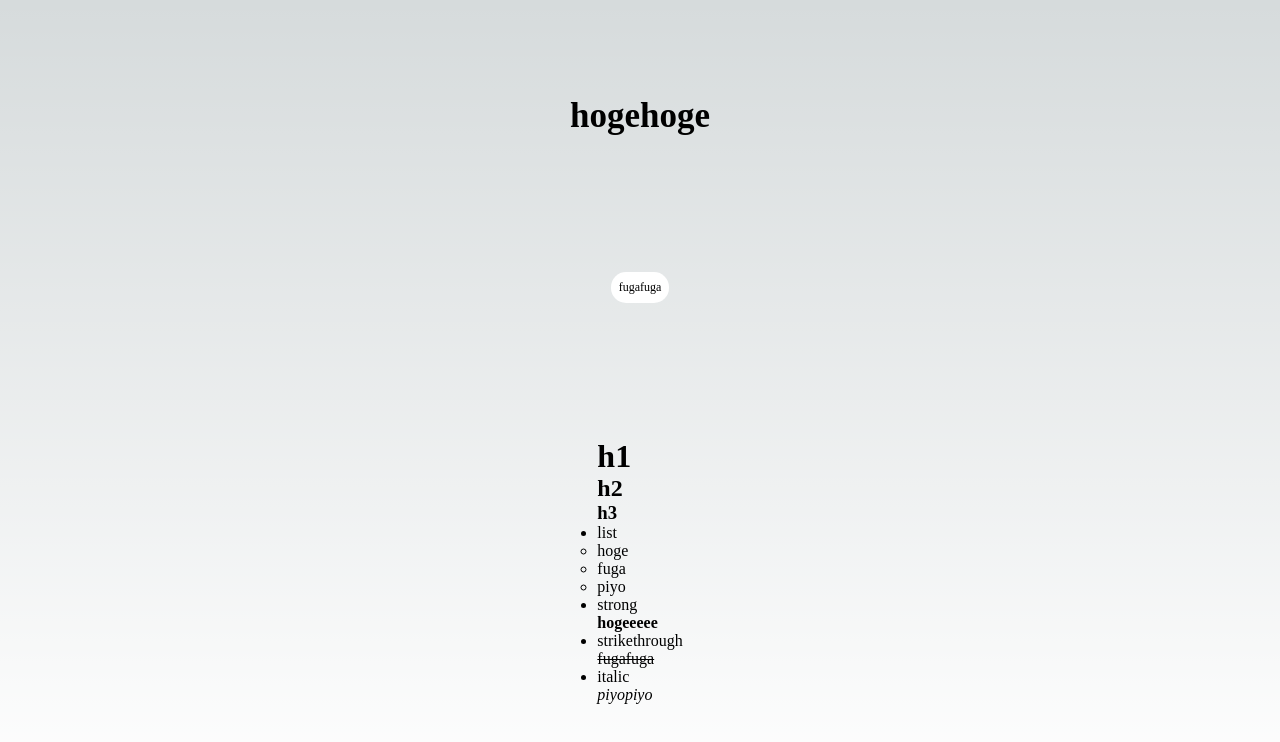
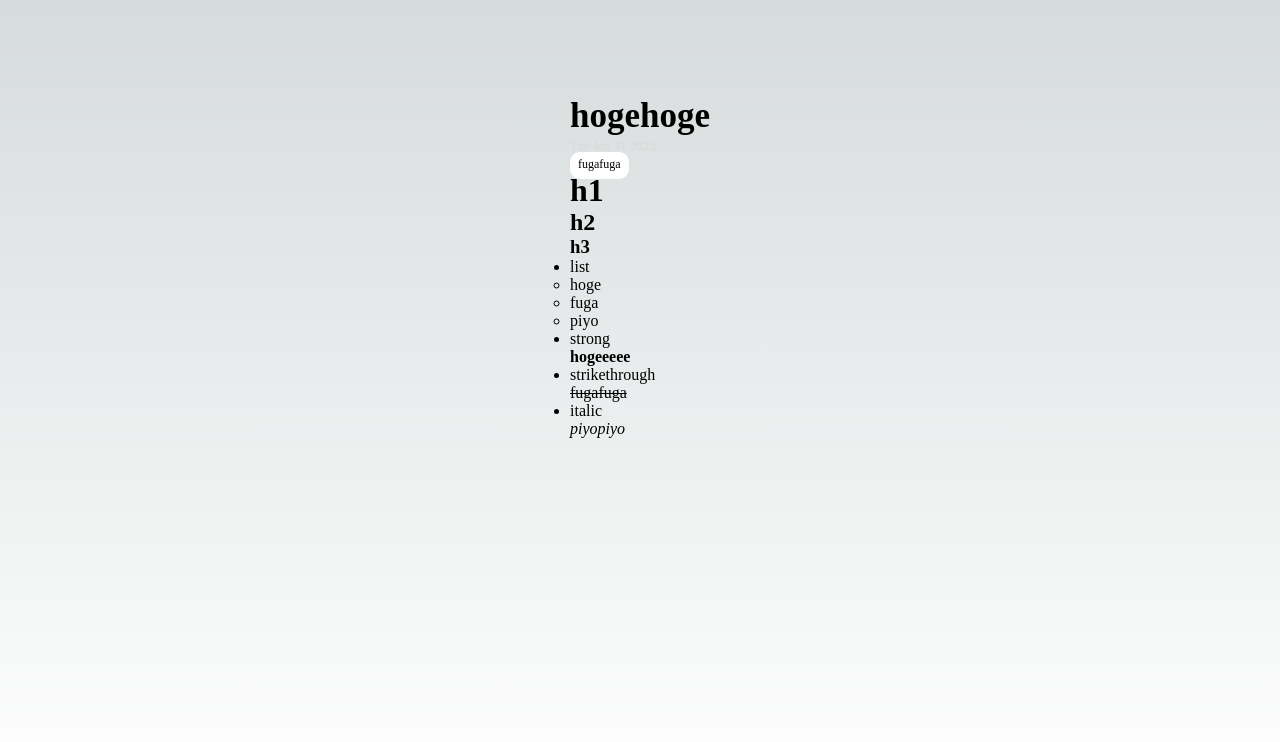
Before and after one commit to kosuke-fukada/nextjs_blog, a Next.js app: page / in a window 1280 px wide. Shown: the top 742 px of the page. Built offline with nearby package versions, Linux system fonts and the light colour scheme.

Commit message:
added post component.

```diff
--- a/components/Tag.tsx
+++ /dev/null
@@ -1,9 +0,0 @@
-import styles from '../styles/Tag.module.css'
-
-const Tag = (props: { tag: string }): JSX.Element => {
-  return (
-    <span className={styles.tag}>{ props.tag }</span>
-  )
-}
-
-export default Tag
--- /dev/null
+++ b/components/atoms/Created.tsx
@@ -0,0 +1,9 @@
+import styles from '../../styles/atoms/Created.module.css'
+
+const Created = (props: { created: string }): JSX.Element => {
+  return (
+    <span className={styles.created}>{ props.created }</span>
+  )
+}
+
+export default Created
--- /dev/null
+++ b/components/atoms/Tags.tsx
@@ -0,0 +1,17 @@
+import styles from '../../styles/atoms/Tags.module.css'
+
+const Tags = (props: { tags: Array<string> }): JSX.Element => {
+  return (
+    <div>
+      {
+        props.tags.map((tag: string, index: number) => {
+          return (
+            <span className={styles.tag} key={index}>{ tag }</span>
+          )
+        })
+      }
+    </div>
+  )
+}
+
+export default Tags
--- a/components/Title.tsx
+++ b/components/atoms/Title.tsx
@@ -1,4 +1,4 @@
-import styles from '../styles/Title.module.css'
+import styles from '../../styles/atoms/Title.module.css'
 
 const Title = (props: { title: string }): JSX.Element => {
   return (
--- /dev/null
+++ b/components/molecules/PostHead.tsx
@@ -0,0 +1,19 @@
+import Created from '../atoms/Created';
+import Tags from '../atoms/Tags';
+import Title from '../atoms/Title';
+
+const PostHead = (props: {
+  title: string,
+  tags: Array<string>,
+  created: string
+}): JSX.Element => {
+  return (
+    <div>
+      <Title title={props.title} />
+      <Created created={props.created} />
+      <Tags tags={props.tags} />
+    </div>
+  )
+}
+
+export default PostHead
--- /dev/null
+++ b/components/organisms/Post.tsx
@@ -0,0 +1,18 @@
+import Body from "../atoms/Body"
+import PostHead from "../molecules/PostHead"
+
+const Post = (props: {
+  title: string,
+  tags: Array<string>,
+  created: string,
+  body: string
+}): JSX.Element => {
+  return (
+    <div>
+      <PostHead title={props.title} tags={props.tags} created={props.created} />
+      <Body body={props.body} />
+    </div>
+  )
+}
+
+export default Post
--- a/pages/index.tsx
+++ b/pages/index.tsx
@@ -1,8 +1,6 @@
 import { Inter } from '@next/font/google'
 import Head from 'next/head'
-import Body from '../components/Body'
-import Tag from '../components/Tag'
-import Title from '../components/Title'
+import Post from '../components/organisms/Post'
 import styles from '../styles/Home.module.css'
 
 const inter = Inter({ subsets: ['latin'] })
@@ -32,6 +30,11 @@ export default function Home() {
 
   _piyopiyo_
   `
+
+  const tags = [
+    'fugafuga'
+  ]
+
   return (
     <>
       <Head>
@@ -41,9 +44,7 @@ export default function Home() {
         <link rel="icon" href="/favicon.ico" />
       </Head>
       <main className={styles.main}>
-        <Title title='hogehoge' />
-        <Tag tag='fugafuga' />
-        <Body body={body} />
+        <Post title='hogehoge' tags={tags} created={(new Date()).toDateString()} body={body} />
       </main>
     </>
   )
--- /dev/null
+++ b/styles/atoms/Created.module.css
@@ -0,0 +1,4 @@
+.created {
+  font-size: 13px;
+  color: #D8D8D8;
+}
--- a/styles/Tag.module.css
+++ b/styles/atoms/Tags.module.css
@@ -1,7 +1,7 @@
 .tag {
   background-color: #FFFFFF;
-  padding: 0.5rem;
-  border-radius: 15px;
+  padding: 0.3rem 0.5rem 0.5rem 0.5rem;
+  border-radius: 10px;
   color: #000000;
   font-size: 12px;
 }
```
Also changed, not shown: components/atoms/Body.tsx (renamed from components/Body.tsx), styles/atoms/Title.module.css (renamed from styles/Title.module.css).
